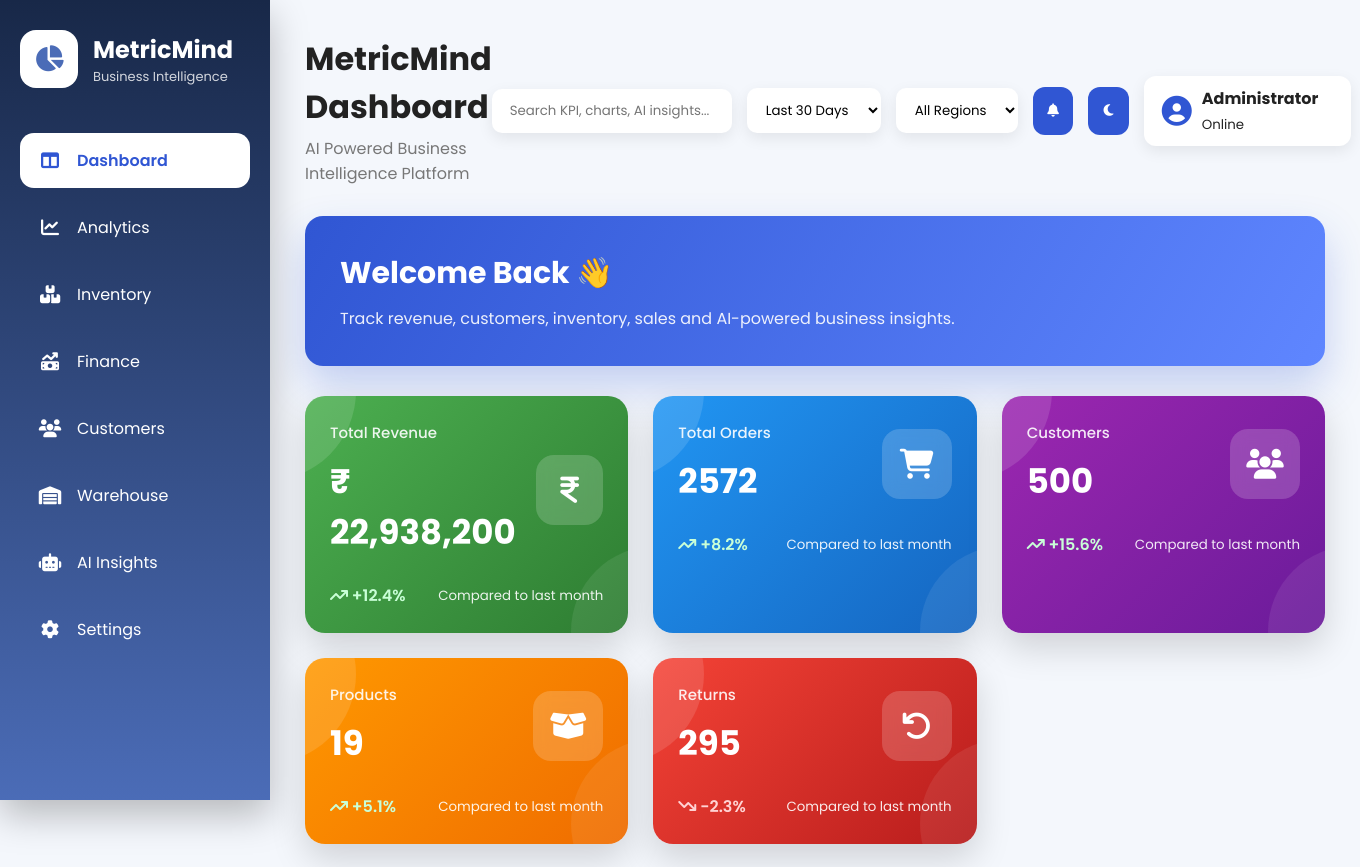
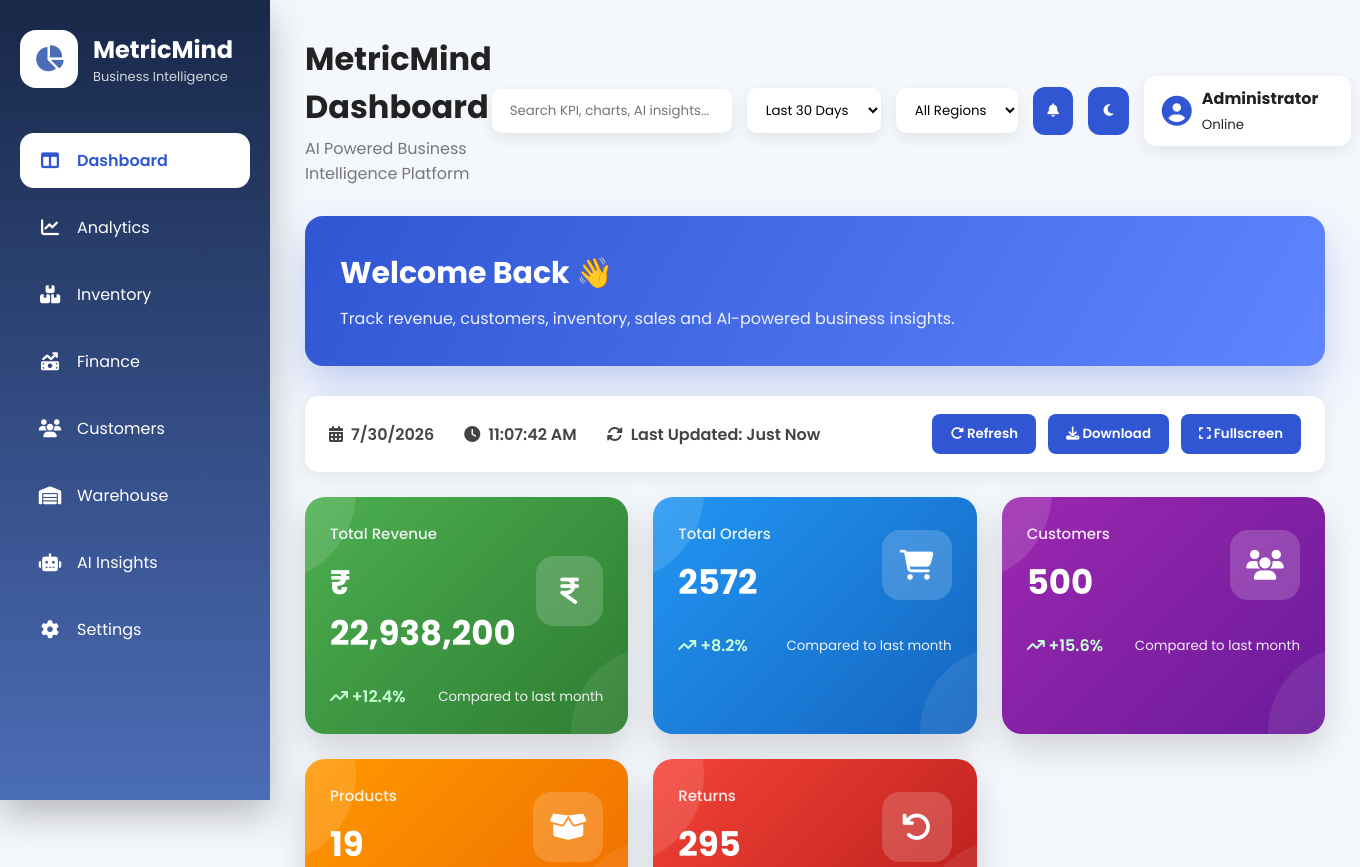
Before and after one commit to blackshadowog/matricmind, a Flask app: page / in a window 1360 px wide. Shown: the top 867 px of the page. Run offline with Flask 3, Linux system fonts and the light colour scheme; some libraries are stand-ins or nearby versions.

Commit message:
feat: add dashboard toolbar with utilities

```diff
--- a/PROJECT-1/static/css/style.css
+++ b/PROJECT-1/static/css/style.css
@@ -1254,3 +1254,120 @@ body.dark-mode .footer{
     border-color:#374151;
 
 }
+.dashboard-toolbar{
+    display:flex;
+    justify-content:space-between;
+    align-items:center;
+    flex-wrap:wrap;
+    gap:15px;
+    margin:20px 0;
+    padding:18px 22px;
+    background:#fff;
+    border-radius:12px;
+    box-shadow:0 2px 12px rgba(0,0,0,.08);
+}
+
+.toolbar-info{
+    display:flex;
+    gap:25px;
+    flex-wrap:wrap;
+    font-weight:600;
+}
+
+.toolbar-actions{
+    display:flex;
+    gap:12px;
+    flex-wrap:wrap;
+}
+
+.toolbar-actions button{
+    border:none;
+    cursor:pointer;
+    padding:10px 18px;
+    border-radius:8px;
+    background:#3056d3;
+    color:white;
+    transition:.3s;
+}
+
+.toolbar-actions button:hover{
+    transform:translateY(-2px);
+    opacity:.9;
+}
+/* ==========================
+   Dashboard Toolbar
+========================== */
+
+.dashboard-toolbar{
+    display:flex;
+    justify-content:space-between;
+    align-items:center;
+    flex-wrap:wrap;
+    gap:20px;
+    margin:25px 0;
+    padding:18px 24px;
+    background:#ffffff;
+    border-radius:14px;
+    box-shadow:0 5px 18px rgba(0,0,0,.08);
+}
+
+.toolbar-info{
+    display:flex;
+    gap:30px;
+    flex-wrap:wrap;
+    font-weight:600;
+    color:#444;
+}
+
+.toolbar-info span{
+    display:flex;
+    align-items:center;
+    gap:8px;
+}
+
+.toolbar-actions{
+    display:flex;
+    gap:12px;
+    flex-wrap:wrap;
+}
+
+.toolbar-actions button{
+    border:none;
+    background:#3056d3;
+    color:#fff;
+    padding:10px 18px;
+    border-radius:8px;
+    cursor:pointer;
+    font-weight:600;
+    transition:.3s;
+}
+
+.toolbar-actions button:hover{
+    transform:translateY(-2px);
+    background:#1d4ed8;
+}
+
+.dark-mode .dashboard-toolbar{
+    background:#1f2937;
+}
+
+.dark-mode .toolbar-info{
+    color:#f3f4f6;
+}
+
+@media(max-width:768px){
+
+    .dashboard-toolbar{
+        flex-direction:column;
+        align-items:flex-start;
+    }
+
+    .toolbar-actions{
+        width:100%;
+    }
+
+    .toolbar-actions button{
+        flex:1;
+    }
+
+}
--- a/PROJECT-1/static/js/dashboard.js
+++ b/PROJECT-1/static/js/dashboard.js
@@ -111,4 +111,99 @@ document.addEventListener("DOMContentLoaded", function () {
 
     }
 
+    // ==========================
+    // Dashboard Toolbar
+    // ==========================
+
+    const dateElement = document.getElementById("currentDate");
+    const timeElement = document.getElementById("currentTime");
+    const lastUpdated = document.getElementById("lastUpdated");
+
+    function updateClock() {
+
+        const now = new Date();
+
+        if (dateElement) {
+
+            dateElement.innerHTML =
+                `<i class="fa-solid fa-calendar-days"></i> ${now.toLocaleDateString()}`;
+
+        }
+
+        if (timeElement) {
+
+            timeElement.innerHTML =
+                `<i class="fa-solid fa-clock"></i> ${now.toLocaleTimeString()}`;
+
+        }
+
+    }
+
+    updateClock();
+
+    setInterval(updateClock, 1000);
+
+    if (lastUpdated) {
+
+        lastUpdated.innerHTML =
+            `<i class="fa-solid fa-rotate"></i> Last Updated: Just Now`;
+
+    }
+
+    // ==========================
+    // Refresh Button
+    // ==========================
+
+    const refreshBtn = document.getElementById("refreshDashboard");
+
+    if (refreshBtn) {
+
+        refreshBtn.addEventListener("click", () => {
+
+            location.reload();
+
+        });
+
+    }
+
+    // ==========================
+    // Download Button
+    // ==========================
+
+    const downloadBtn = document.getElementById("downloadDashboard");
+
+    if (downloadBtn) {
+
+        downloadBtn.addEventListener("click", () => {
+
+            window.print();
+
+        });
+
+    }
+
+    // ==========================
+    // Fullscreen Button
+    // ==========================
+
+    const fullscreenBtn = document.getElementById("fullscreenBtn");
+
+    if (fullscreenBtn) {
+
+        fullscreenBtn.addEventListener("click", () => {
+
+            if (!document.fullscreenElement) {
+
+                document.documentElement.requestFullscreen();
+
+            } else {
+
+                document.exitFullscreen();
+
+            }
+
+        });
+
+    }
+
 });
--- a/PROJECT-1/templates/dashboard.html
+++ b/PROJECT-1/templates/dashboard.html
@@ -166,6 +166,42 @@
             </div>
 
         </section>
+        <!-- =========================
+        DASHBOARD TOOLBAR
+========================== -->
+
+<section class="dashboard-toolbar">
+
+    <div class="toolbar-info">
+
+        <span id="currentDate"></span>
+
+        <span id="currentTime"></span>
+
+        <span id="lastUpdated"></span>
+
+    </div>
+
+    <div class="toolbar-actions">
+
+        <button id="refreshDashboard">
+            <i class="fa-solid fa-rotate-right"></i>
+            Refresh
+        </button>
+
+        <button id="downloadDashboard">
+            <i class="fa-solid fa-download"></i>
+            Download
+        </button>
+
+        <button id="fullscreenBtn">
+            <i class="fa-solid fa-expand"></i>
+            Fullscreen
+        </button>
+
+    </div>
+
+</section>
 
         <!-- =========================
                 KPI CARDS
```
